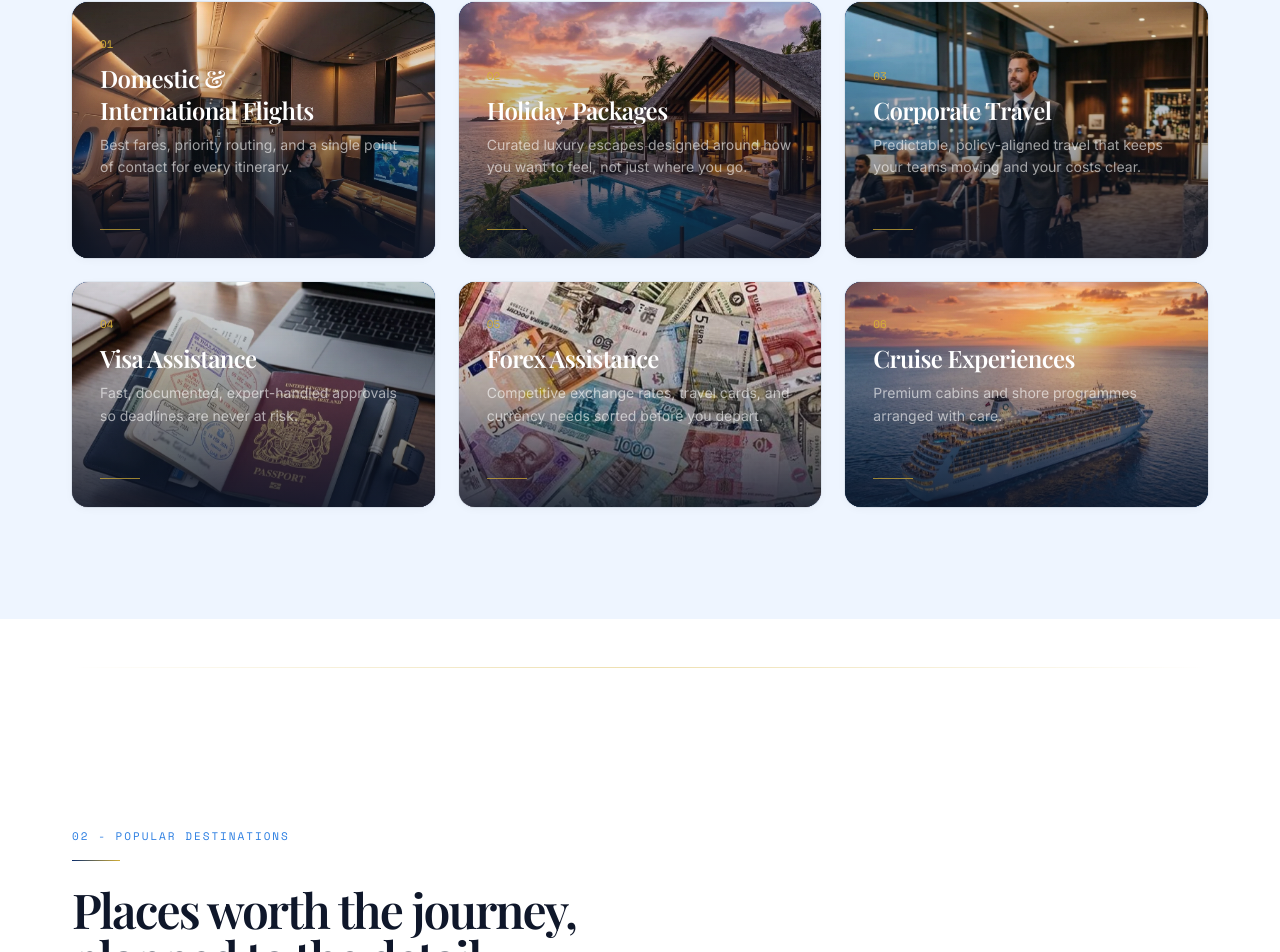
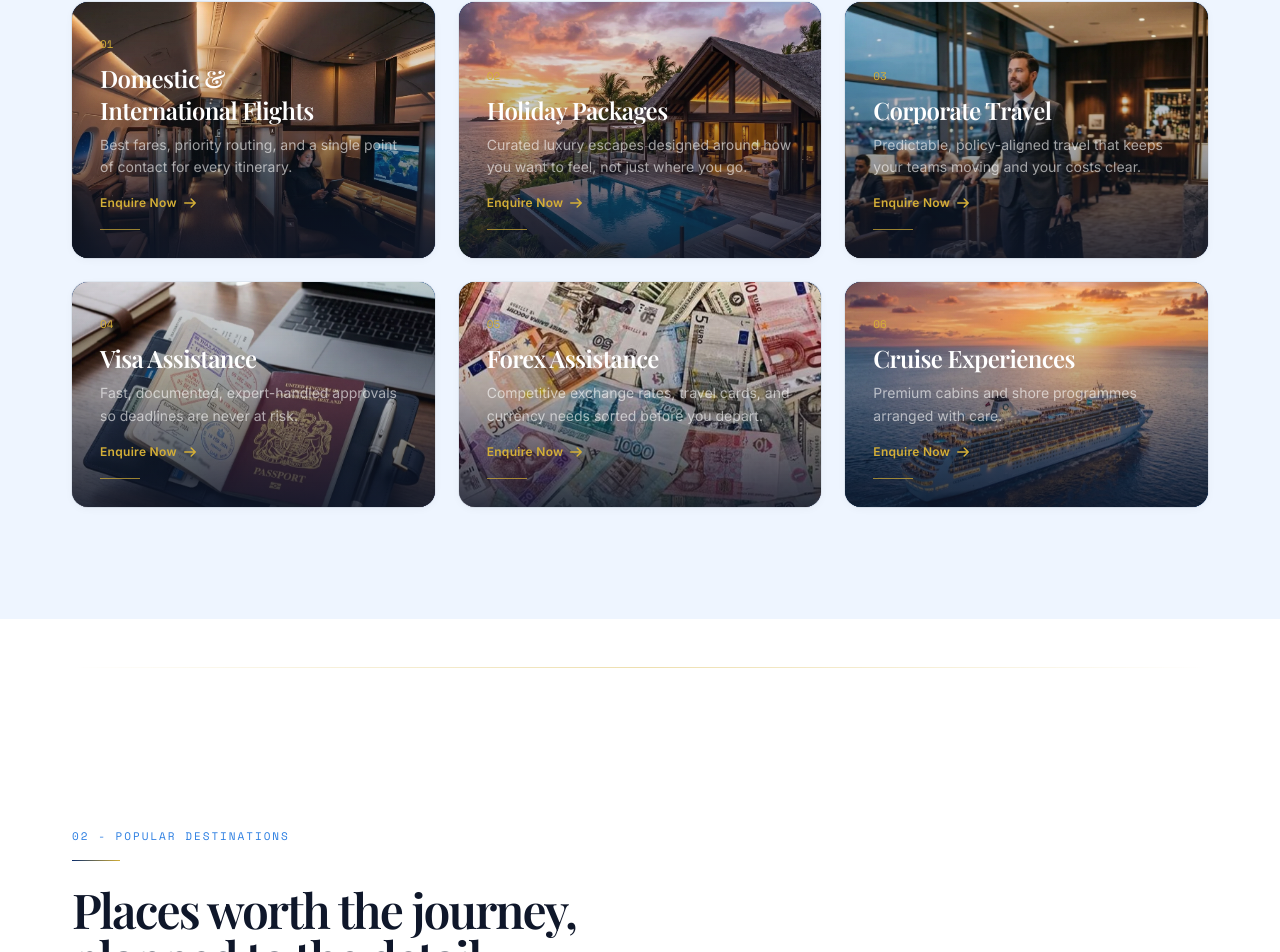
Before and after one commit to intbizai-boop/JRP, a React (Vite) app: page / in a window 1280 px wide. Shown: the part 1496-2448 px from the top of the page. Built offline with nearby package versions, Linux system fonts and the light colour scheme.

Commit message:
Make the Enquire Now CTA always visible on service cards; bump service worker version to v1.0.8

```diff
--- a/public/sw.js
+++ b/public/sw.js
@@ -1,4 +1,4 @@
-const CACHE_VERSION = 'v1.0.7';
+const CACHE_VERSION = 'v1.0.8';
 const CACHE_NAME = `jrp-travels-${CACHE_VERSION}`;
 
 // Core assets to cache immediately on installation
--- a/src/main.jsx
+++ b/src/main.jsx
@@ -12,7 +12,7 @@ ReactDOM.createRoot(document.getElementById('root')).render(
 // Register local custom service worker in production
 if ('serviceWorker' in navigator && import.meta.env.PROD) {
   window.addEventListener('load', () => {
-    navigator.serviceWorker.register('/sw.js?v=1.0.7')
+    navigator.serviceWorker.register('/sw.js?v=1.0.8')
       .then((reg) => {
         console.log('[Service Worker] Scope:', reg.scope);
       })
--- a/src/sections/Services.jsx
+++ b/src/sections/Services.jsx
@@ -46,7 +46,7 @@ function ServiceTile({ service, index, onSelectService }) {
         {/* CTA Button */}
         <button
           onClick={handleEnquire}
-          className="mt-4 inline-flex items-center gap-1.5 text-xs font-semibold text-gold tracking-wide opacity-0 group-hover:opacity-100 transition-opacity duration-300 hover:text-white"
+          className="mt-4 inline-flex items-center gap-1.5 text-xs font-semibold text-gold tracking-wide hover:text-white transition-colors duration-200"
         >
           Enquire Now
           <svg className="h-3.5 w-3.5 transition-transform duration-300 group-hover:translate-x-1" fill="none" viewBox="0 0 24 24" stroke="currentColor" strokeWidth="2.5">
```
